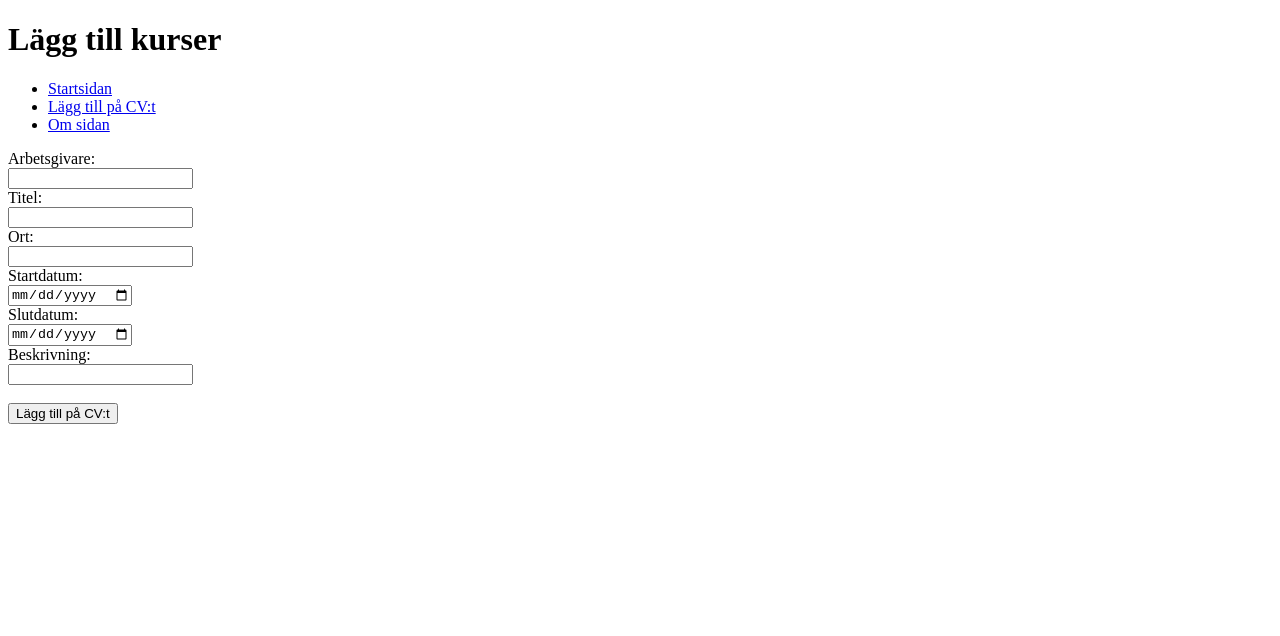
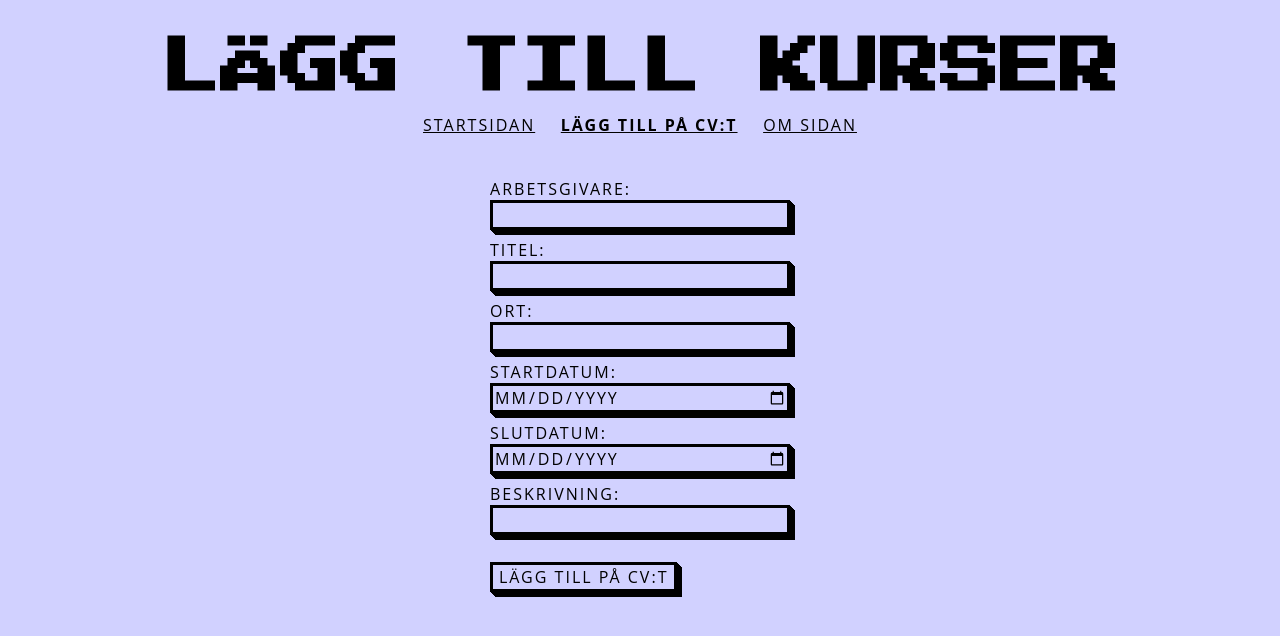
Before and after one commit to Phte1100/Backend-baserad-webbutveckling---moment-2, a website: page add.html in a window 1280 px wide. Drawn offline with Linux system fonts and the light colour scheme; files that its build step writes are made by us from their sources; the site is published under a folder, as on GitHub Pages, so addresses that start at the root find nothing; no server answers.

Commit message:
fixat css

```diff
--- a/add.html
+++ b/add.html
@@ -4,7 +4,7 @@
     <meta charset="UTF-8">
     <meta name="viewport" content="width=device-width, initial-scale=1.0">
     <title>Moment1</title>
-    <link rel="stylesheet" href="/public/css/style.css">
+    <link rel="stylesheet" href="style.css">
     <link rel="preconnect" href="https://fonts.googleapis.com">
 <link rel="preconnect" href="https://fonts.gstatic.com" crossorigin>
 <link href="https://fonts.googleapis.com/css2?family=Press+Start+2P&display=swap" rel="stylesheet">
```
Also changed, not shown: about.html (+1 -1 lines), index.html (+1 -1 lines).
